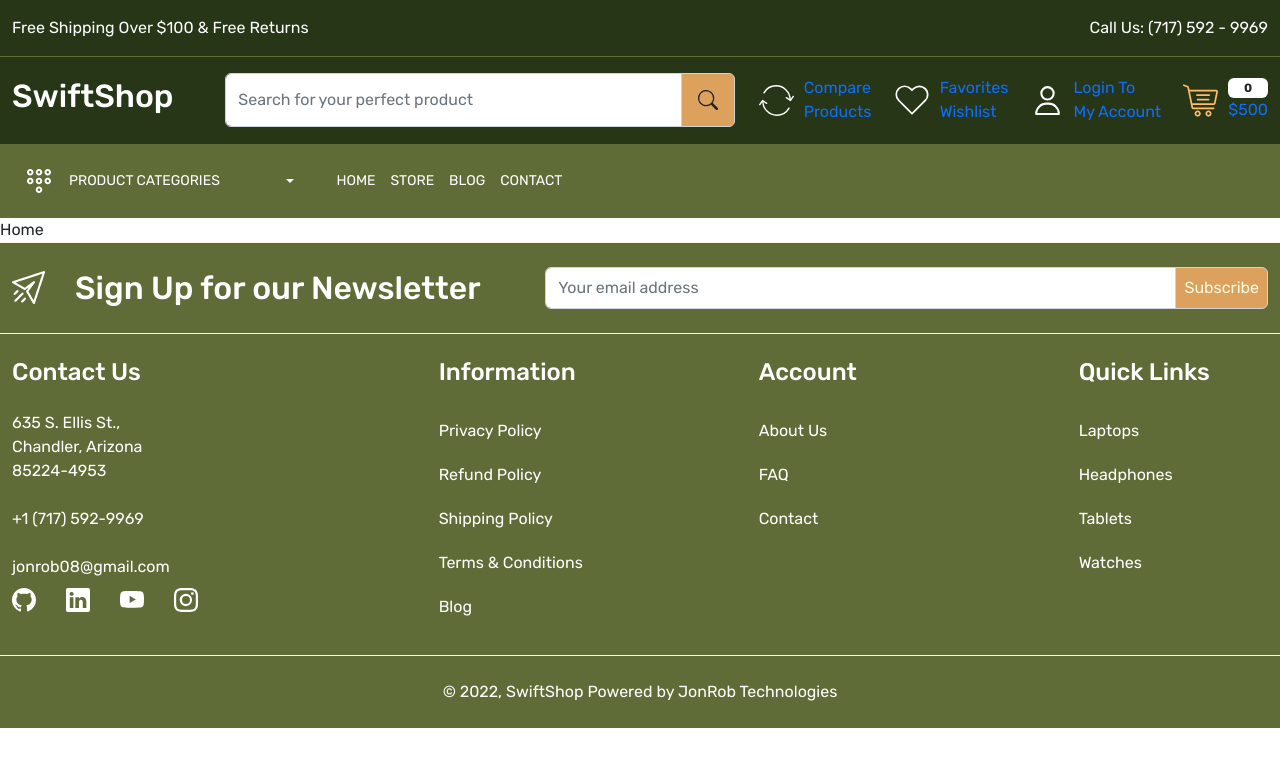
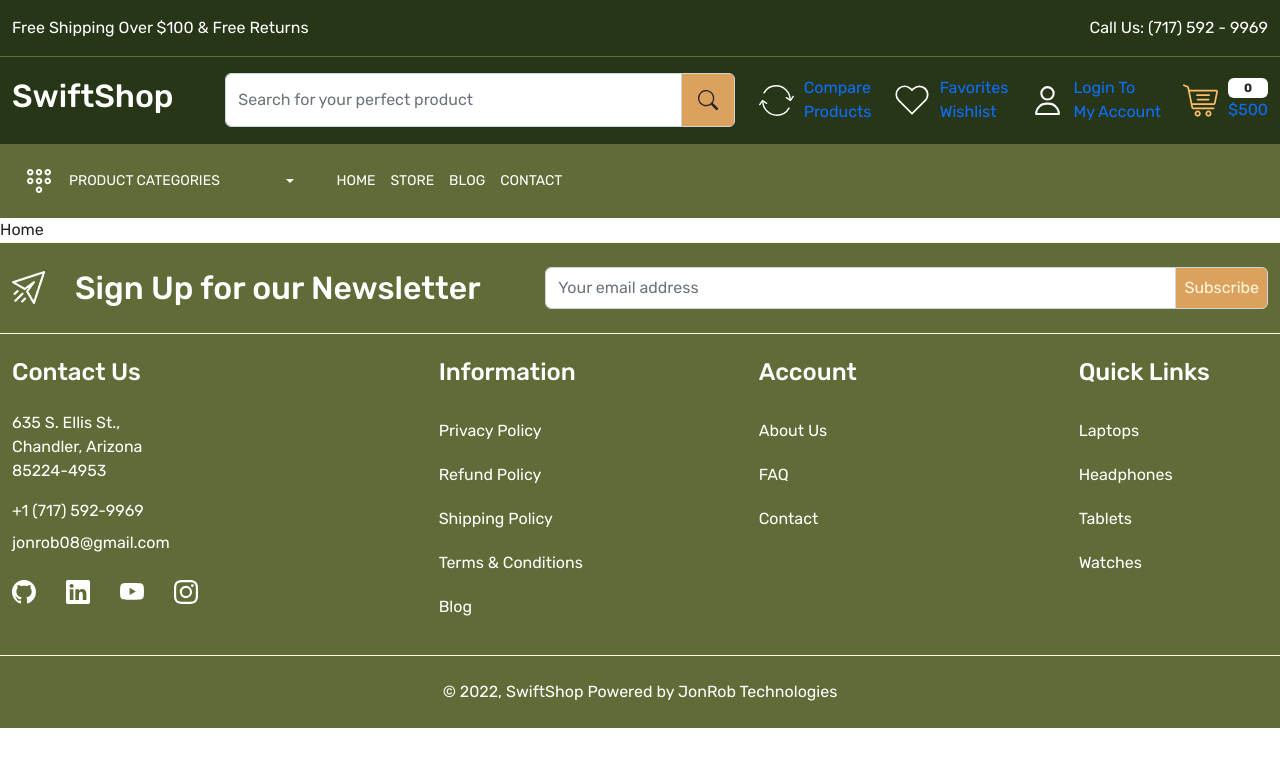
Before and after one commit to jonrob08/SwiftShop, a React (Create React App) app in the folder swiftshop/: page / in a window 1280 px wide. Shown: the top 766 px of the page. Built offline with nearby package versions, Linux system fonts and the light colour scheme; a web font is replaced by a local one.

Commit message:
chore: finishing up
Added final touches to footer

```diff
--- a/swiftshop/src/components/Footer.js
+++ b/swiftshop/src/components/Footer.js
@@ -41,9 +41,9 @@ const Footer = () => {
                   Chandler, Arizona <br />
                   85224-4953
                 </address>
-                <a href="tel:+1 7175929969" className="mt-4 d-block mb-2 text-white">+1 (717) 592-9969</a>
-                <a href="mailto:jonrob08@gmail.com" className="mt-4 d-block mb-2 text-white">jonrob08@gmail.com</a>
-                <div className="social_icons d-flex align-items-center gap-30">
+                <a href="tel:+1 7175929969" className="mt-3 d-block mb-1 text-white">+1 (717) 592-9969</a>
+                <a href="mailto:jonrob08@gmail.com" className="mt-2 d-block mb-0 text-white">jonrob08@gmail.com</a>
+                <div className="social_icons d-flex align-items-center gap-30 mt-4">
                   <a className='text-white' href="">
                     <BsGithub className='fs-4' />
                   </a>
```
